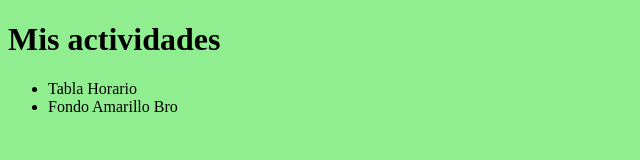
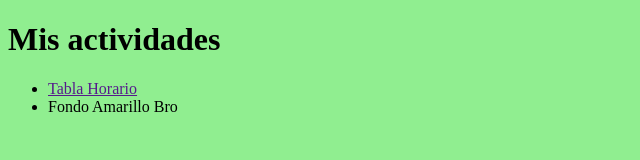
Before and after one commit to mgibelloCRN/2021agm2, a plain HTML site: page index.html in a window 1280 px wide. Shown: the whole page, without its empty margins (0-640 px from the left). Drawn offline with Linux system fonts and the light colour scheme.

Commit message:
Update index.html

```diff
--- a/index.html
+++ b/index.html
@@ -10,7 +10,7 @@
 <h1>Mis actividades</h1>
 
 <ul>
-  <li>Tabla Horario</li>
+  <li><a href="">Tabla Horario</a></li>
   <li>Fondo Amarillo Bro</li>
 </ul>
 
```
